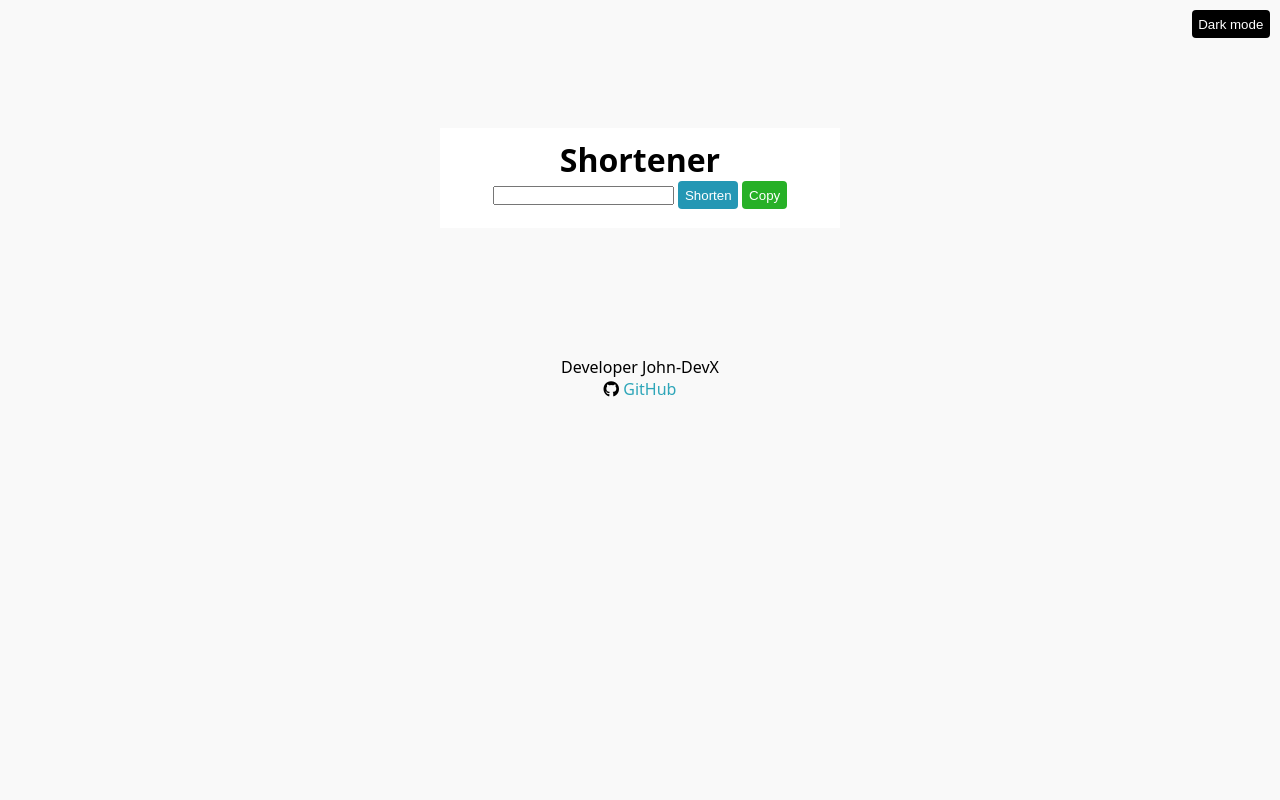
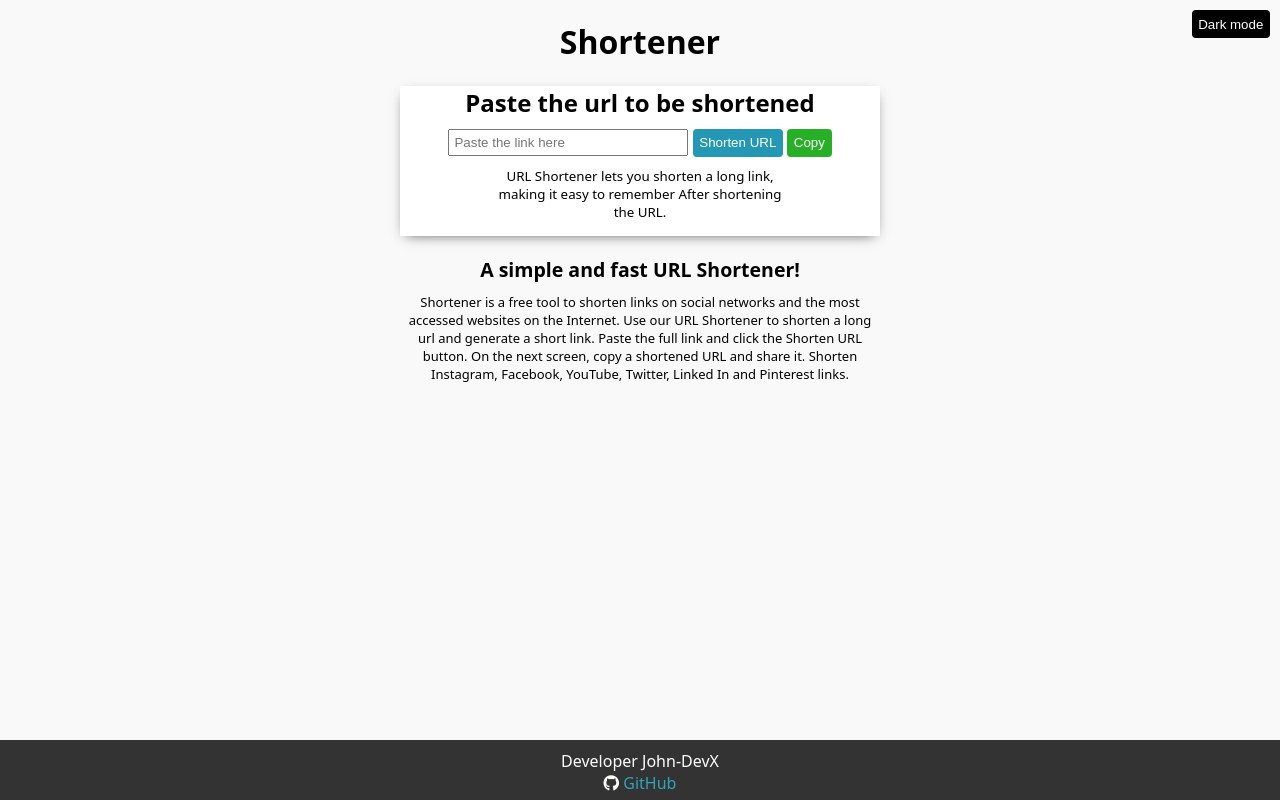
Before and after one commit to John-DevX/url-shortener, a plain HTML site: page index.html in a window 1280 px wide. Drawn offline with Linux system fonts and the light colour scheme.

Commit message:
Added content

```diff
--- a/assets/index.js
+++ b/assets/index.js
@@ -3,10 +3,10 @@ const shorten = document.getElementById('shorten');
 const btnCopy = document.getElementById('copy');
 const darkMode = ()=>{
     const body = document.body;
-    const main = document.getElementById('main');
+    const short = document.getElementById('short');
     const footer = document.getElementById('footer');
-   body.classList.toggle('body');
-    main.classList.toggle('ui-dark');
+    body.classList.toggle('body');
+    short.classList.toggle('ui-dark');
     footer.classList.toggle('footer-ui-dark');
     if(body.classList.contains('body')){
         body.classList.add('body-dark');
--- a/assets/style.css
+++ b/assets/style.css
@@ -9,22 +9,50 @@ body{
     font-family: system-ui, -apple-system, BlinkMacSystemFont, 'Segoe UI', Roboto, Oxygen, Ubuntu, Cantarell, 'Open Sans', 'Helvetica Neue', sans-serif;
 }
 
+header > h1{
+    margin-top: 20px;
+    text-align: center;
+}
+
 main{
-    background-color: #fff;
-    width: 400px;
-    height: 100px;
-    margin: 10% auto;
+    width: 500px;
+    height: 160px;
+    margin: 1% auto;
     padding: 10px;
     text-align: center;
 }
 
+#short{
+    background-color: #fff;
+    -webkit-box-shadow: 0px 4px 13px -6px rgba(0,0,0,0.75);
+    -moz-box-shadow: 0px 4px 13px -6px rgba(0,0,0,0.75);
+    box-shadow: 0px 4px 13px -6px rgba(0,0,0,0.75);
+    height: 150px;
+}
+
+#short > h2{
+    margin-bottom: 10px;
+}
+
+#description > small{
+    display: inline-block;
+    margin-top: 10px;
+}
+
+#description{
+    width: 300px;
+    display: flex;
+    margin: 0 auto;
+}
+
 .body-dark{
     background-color: #000;
+    color: #fff;
 }
 
 .ui-dark{
-    background-color: #333;
-    color: #fff;
+    background-color: #333 !important;
+    color: #fff !important;
 }
 
 button{
@@ -60,6 +88,8 @@ button{
 
 input{
     outline: none;
+    padding: 0.3em;
+    width: 50%;
 }
 
 input:focus{
@@ -74,7 +104,22 @@ input:focus{
     border: 2px solid red !important;
 }
 
+#explanation{
+    margin-top: 20px;
+    font-size: 13px;
+}
+
+#explanation > h2 {
+    margin-bottom: 10px;
+}
+
 footer{
+    position: fixed;
+    bottom: 0;
+    width: 100%;
+    height: 60px;
+    background-color: #333;
+    color: #fff;
     text-align: center;
 }
 
@@ -83,6 +128,20 @@ footer > a{
     color: rgb(46, 166, 185);
 }
 
+footer > p{
+    margin-top: 10px;
+}
+
 .footer-ui-dark{
     color: #fff;
 }
+
+@media (max-width: 700px){
+    body{
+        overflow-x: hidden;
+    }
+    #short, #explanation{
+        width: 370px;
+    }
+
+}
--- a/index.html
+++ b/index.html
@@ -12,15 +12,24 @@
 <body>
         <header>
             <button id="dark-mode">Dark mode</button>
+            <h1>Shortener</h1>
         </header>
         <main id="main">
-        <h1>Shortener</h1>
-        <div id="container">
-            <input type="url" id="url">
-            <button id="shorten">Shorten</button>
+            <section id="short">
+                <h2>Paste the url to be shortened</h2>
+                <input placeholder="Paste the link here" type="url" id="url">
+                <button id="shorten">Shorten URL</button>
                 <button id="copy">Copy</button>
                 <p id="msg"></p>
+                    <div id="description">
+                        <small>URL Shortener lets you shorten a long link, making it easy to remember
+                            After shortening the URL.</small>
                     </div>
+            </section>
+            <section id="explanation">
+                <h2>A simple and fast URL Shortener!</h2>
+                <p>Shortener is a free tool to shorten links on social networks and the most accessed websites on the Internet. Use our URL Shortener to shorten a long url and generate a short link. Paste the full link and click the Shorten URL button. On the next screen, copy a shortened URL and share it. Shorten Instagram, Facebook, YouTube, Twitter, Linked In and Pinterest links.</p>
+            </section>
         </main>
         <footer id="footer">
             <p>Developer John-DevX</p>
```
Lines whose indentation alone changed are shown as unchanged.
